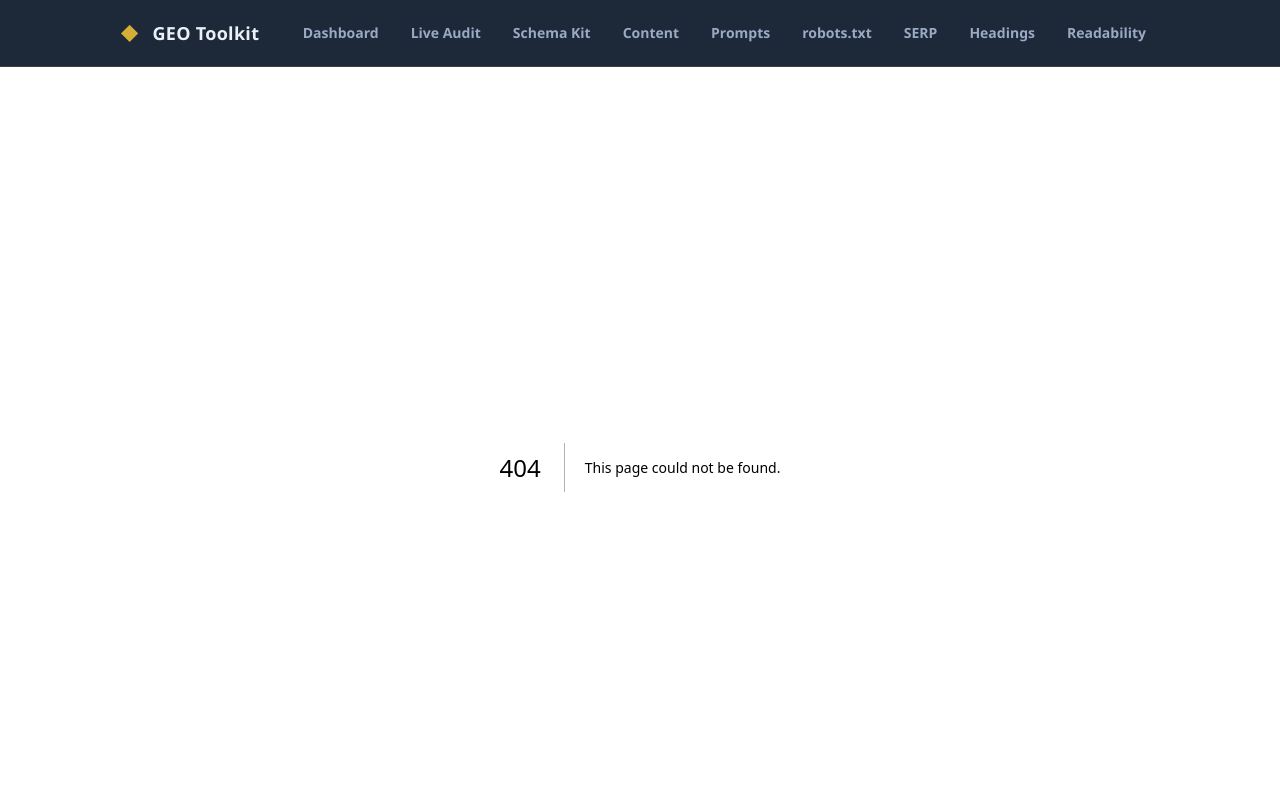
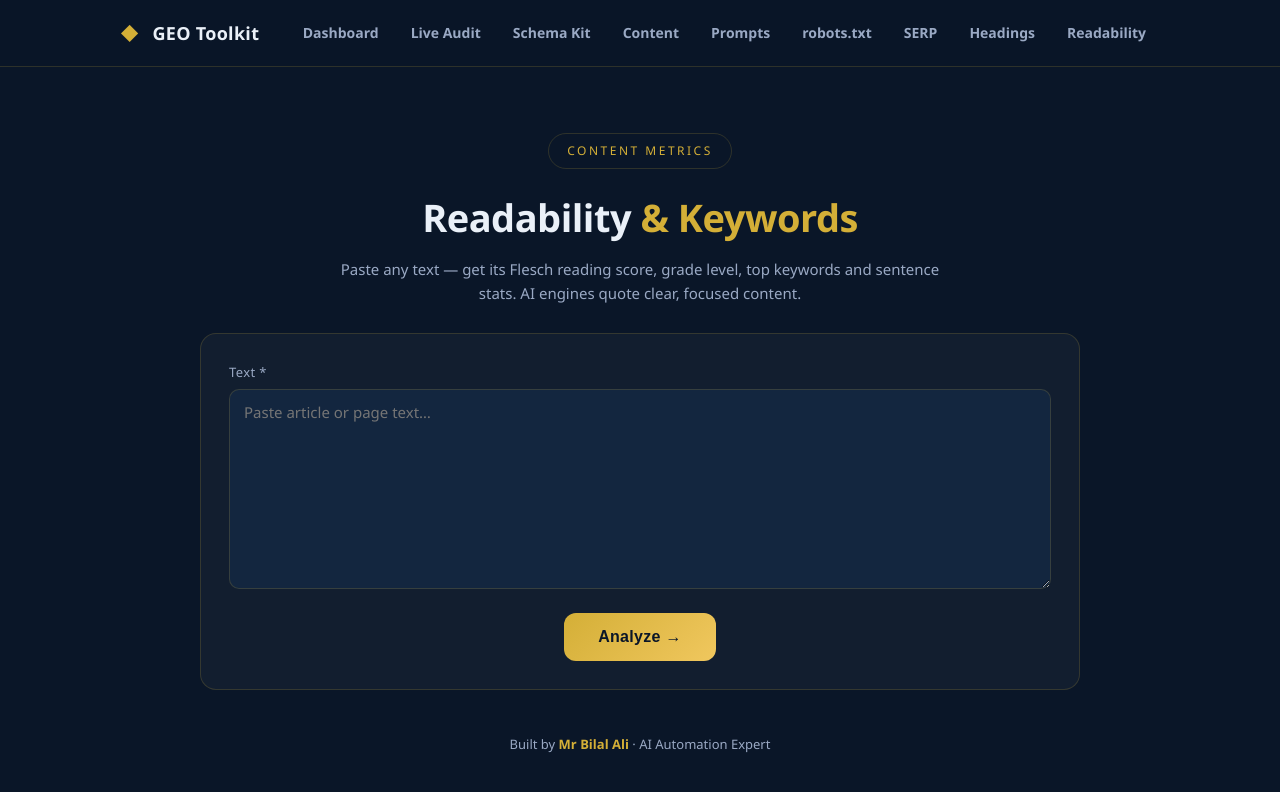
Before and after one commit to Mrbilalali/geo-audit-live, a Next.js app: page /readability in a window 1280 px wide. Before the commit this address had no page. Shown: the top 792 px of the page. Built offline with nearby package versions, Linux system fonts and the light colour scheme.

Commit message:
GEO Toolkit v2 — 8-tool SEO/GEO suite

```diff
--- /dev/null
+++ b/app/readability/page.tsx
@@ -0,0 +1,87 @@
+"use client";
+
+import { useState } from "react";
+
+const STOP = new Set(("a,an,the,and,or,but,if,then,else,when,while,of,at,by,for,with,about,into,through,during,before,after,above,below,to,from,up,down,in,out,on,off,over,under,again,further,once,here,there,all,any,both,each,few,more,most,other,some,such,no,nor,not,only,own,same,so,than,too,very,can,will,just,should,now,is,are,was,were,be,been,being,have,has,had,having,do,does,did,doing,would,could,ought,i,you,he,she,it,we,they,them,his,her,its,our,their,this,that,these,those,as,also,may,might,must,shall,us,me,my,your,what,which,who,whom,how,why,where,because,until,between,among,per,via,within,without,within,across").split(","));
+
+function syllables(word: string): number {
+  let w = word.toLowerCase().replace(/[^a-z]/g, "");
+  if (!w) return 0;
+  if (w.length <= 3) return 1;
+  w = w.replace(/(?:[^laeiouy]e|ed|es)$/, "").replace(/^y/, "");
+  const m = w.match(/[aeiouy]{1,2}/g);
+  return Math.max(1, m ? m.length : 1);
+}
+
+export default function Readability() {
+  const [text, setText] = useState("");
+  const [done, setDone] = useState(false);
+
+  let stats: { words: number; sentences: number; syl: number; fre: number; grade: number; avgSent: number; top: [string, number][] } | null = null;
+  if (done) {
+    const clean = text.replace(/<[^>]+>/g, " ").replace(/\s+/g, " ").trim();
+    const words = clean.split(/\s+/).filter(Boolean);
+    const sentences = clean.split(/(?<=[.!?])\s+/).filter((s) => s.trim().length > 3);
+    const syl = words.reduce((s, w) => s + syllables(w), 0);
+    const W = words.length || 1, S = sentences.length || 1;
+    const fre = 206.835 - 1.015 * (W / S) - 84.6 * (syl / W);
+    const grade = 0.39 * (W / S) + 11.8 * (syl / W) - 15.59;
+    const freq = new Map<string, number>();
+    words.forEach((w) => {
+      const k = w.toLowerCase().replace(/[^a-z]/g, "");
+      if (k.length >= 4 && !STOP.has(k)) freq.set(k, (freq.get(k) || 0) + 1);
+    });
+    const top = [...freq.entries()].filter(([, c]) => c >= 2).sort((a, b) => b[1] - a[1]).slice(0, 15);
+    stats = { words: W, sentences: S, syl, fre, grade, avgSent: W / S, top };
+  }
+
+  const level = stats ? (stats.fre >= 60 ? { t: "Easy to read", c: "pass" } : stats.fre >= 40 ? { t: "Fairly difficult", c: "warn" } : { t: "Hard to read", c: "fail" }) : null;
+
+  return (
+    <div className="wrap">
+      <div className="pagehead">
+        <div className="badge">Content metrics</div>
+        <h1>Readability <span className="g">&amp; Keywords</span></h1>
+        <p>Paste any text — get its Flesch reading score, grade level, top keywords and sentence stats. AI engines quote clear, focused content.</p>
+      </div>
+
+      <div className="card">
+        <div className="field">
+          <label>Text *</label>
+          <textarea value={text} onChange={(e) => setText(e.target.value)} placeholder="Paste article or page text…" style={{ minHeight: 200 }} />
+        </div>
+        <div className="center no-print">
+          <button className="btn" onClick={() => { if (text.trim().split(/\s+/).length < 50) { alert("Paste at least ~50 words."); return; } setDone(true); }}>Analyze →</button>
+        </div>
+      </div>
+
+      {done && stats && level && (
+        <div className="card">
+          <div className="center" style={{ marginBottom: 18 }}>
+            <div style={{ fontSize: 13, letterSpacing: 2, color: "var(--muted)" }}>FLESCH READING EASE</div>
+            <div style={{ fontSize: 60, fontWeight: 800, color: level.c === "pass" ? "#3ecf8e" : level.c === "warn" ? "#f5a623" : "#f0524d" }}>{stats.fre.toFixed(0)}</div>
+            <div style={{ fontWeight: 700 }}>{level.t} · Grade {Math.max(1, stats.grade).toFixed(1)} level</div>
+            <p style={{ color: "var(--muted)", fontSize: 13.5, marginTop: 8, maxWidth: 520 }}>60+ is the sweet spot for web content. AI engines prefer quoting passages a broad audience can understand.</p>
+          </div>
+          <div className="check"><div className="hd"><span className="dot pass" /><h3>Text stats</h3></div>
+            <div className="fix">{stats.words} words · {stats.sentences} sentences · {stats.avgSent.toFixed(1)} words/sentence · {(stats.syl / stats.words).toFixed(2)} syllables/word</div></div>
+          <div className="check"><div className="hd"><span className={`dot ${stats.top.length >= 5 ? "pass" : "warn"}`} /><h3>Top keywords</h3><span className={`st ${stats.top.length >= 5 ? "pass" : "warn"}`}>{stats.top.length >= 5 ? "Focused" : "Thin"}</span></div>
+            {stats.top.length ? (
+              <div style={{ display: "flex", flexWrap: "wrap", gap: 8, marginTop: 10 }}>
+                {stats.top.map(([k, c]) => (
+                  <span key={k} style={{ border: "1px solid var(--line)", borderRadius: 99, padding: "6px 14px", fontSize: 13.5 }}>
+                    <b style={{ color: "var(--gold)" }}>{k}</b> <span style={{ color: "var(--muted)" }}>×{c}</span>
+                  </span>
+                ))}
+              </div>
+            ) : <div className="fix">No repeated keywords found — the text may lack a clear topical focus. Repeat the core term naturally 3–5 times.</div>}
+            {stats.top.length > 0 && stats.top.length < 5 && <div className="fix">Only a few repeated terms — strengthen topical focus around 2–3 core keywords.</div>}
+          </div>
+          {stats.avgSent > 22 && <div className="check"><div className="hd"><span className="dot warn" /><h3>Long sentences</h3><span className="st warn">Warning</span></div><div className="fix">Average {stats.avgSent.toFixed(1)} words/sentence. Break the longest ones — short sentences get quoted verbatim by AI answers.</div></div>}
+        </div>
+      )}
+
+      <footer className="no-print">Built by <b>Mr Bilal Ali</b> · AI Automation Expert</footer>
+    </div>
+  );
+}
```
